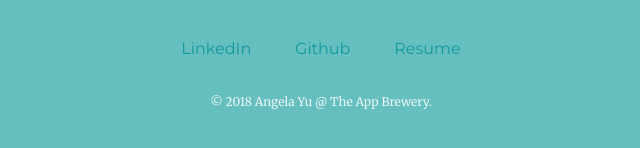
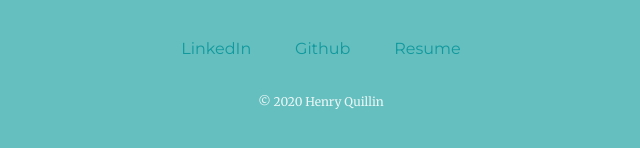
Before and after one commit to HenryQuillin/HenryQuillin.github.io, a plain HTML site: page index.html in a window 1280 px wide. Shown: the part 2699-2847 px from the top of the page, 319-959 px from the left. Drawn offline with Linux system fonts and the light colour scheme.

Commit message:
added Copyright

```diff
--- a/index.html
+++ b/index.html
@@ -58,7 +58,7 @@
     <a class="footer-link" href="https://www.linkedin.com/in/henry-quillin-014919204/">LinkedIn</a>
     <a class="footer-link" href="https://github.com/">Github</a>
     <a class="footer-link" href="https://docs.google.com/document/d/1RzBKhrTYArmDkaz0hpTMxEnqYObq3JnbKMDJ3RrHeX0/edit?usp=sharing">Resume</a>
-    <p class="copyright">© 2018 Angela Yu @ The App Brewery.</p>
+    <p class="copyright">© 2020 Henry Quillin</p>
   </div>
 </body>
 
```
